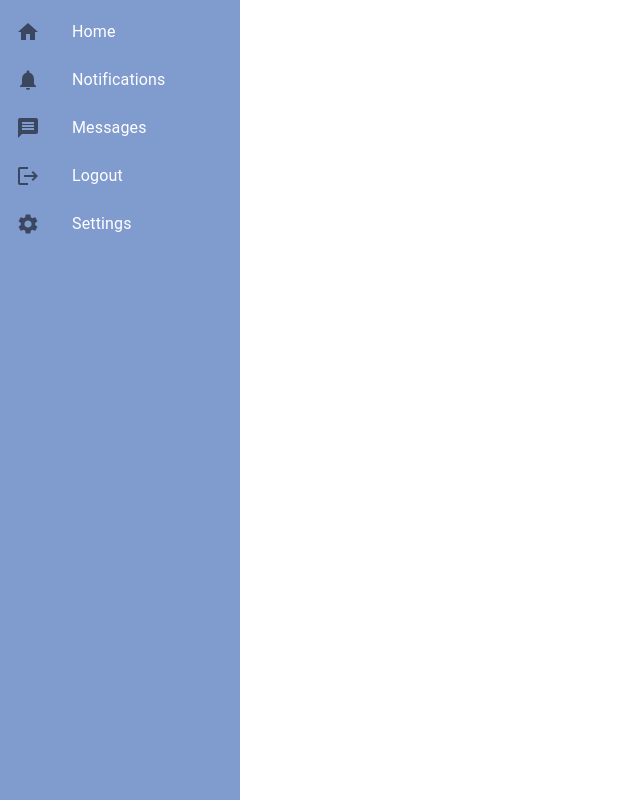
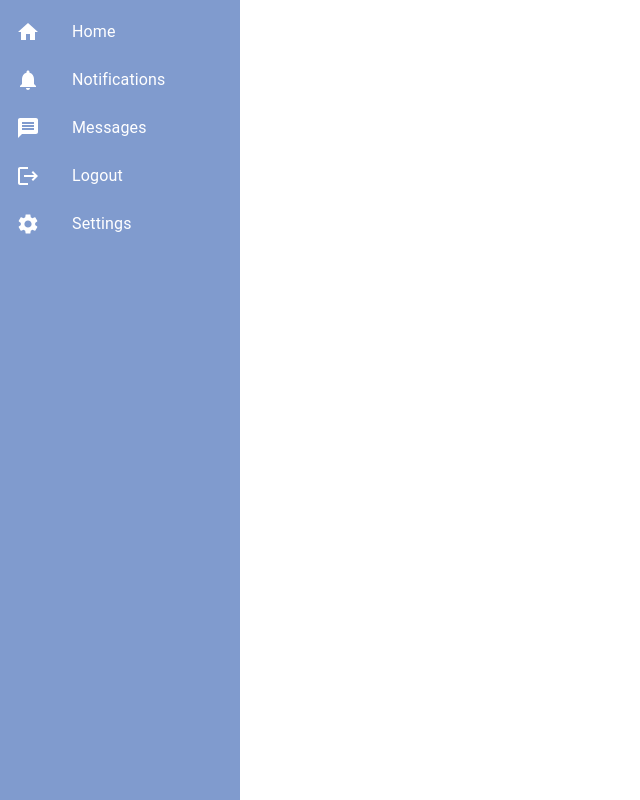
Before and after one commit to SoloSync/SoloSync, a React app: page /Homepage in a window 1280 px wide. Shown: the whole page, without its empty margins (0-640 px from the left). Built offline with nearby package versions, Linux system fonts and the light colour scheme.

Commit message:
NavBar updated with Links to each components

```diff
--- a/client/App.jsx
+++ b/client/App.jsx
@@ -3,12 +3,16 @@ import {Routes, Route} from 'react-router-dom'
 import NavBar from './NavBar';
 import Login from './Login';
 import SignUp from './SignUp';
+import Homepage from './Homepage';
 
 function App() {
   return (
-    <div>
-      <NavBar/>
-    </div>
+    <NavBar />
+    // <Routes>
+    //   <Route path='/Homepage' component={Homepage}/>
+    //   <Route path='/Login' component={Login}/>
+    //   <Route path='/SignUp' component={SignUp}/>
+    // </Routes>
   )
 }
 
--- /dev/null
+++ b/client/Homepage.jsx
@@ -0,0 +1,11 @@
+import React from 'react'
+
+function Homepage() {
+  return (
+    <div>
+
+    </div>
+  )
+}
+
+export default Homepage
--- a/client/Login.jsx
+++ b/client/Login.jsx
@@ -30,7 +30,7 @@ function Login() {
     <div id='loginPage'>
       <div id='loginTitle'>
         <h1>
-          Solo Sync Login
+          SoloSync Login
         </h1>
       </div>
       <div id='loginCard'>
--- a/client/NavBar.jsx
+++ b/client/NavBar.jsx
@@ -11,6 +11,7 @@ import Notifications from '@mui/icons-material/Notifications';
 import Message from '@mui/icons-material/Message';
 import Logout from '@mui/icons-material/Logout';
 import Settings from '@mui/icons-material/Settings';
+import {Link} from 'react-router-dom'
 
 
 function NavBar() {
@@ -18,47 +19,57 @@ function NavBar() {
     <div id='navBarContainer'>
       <Box sx={{width: '100%', maxWidth:'240px'}}>
         <nav aria-label='main mailbox folders'>
-          <List >
+          <List id='List'>
+            <Link to='/Homepage' class='Links'>
               <ListItem disablePadding>
                   <ListItemButton>
-                <ListItemIcon>
+                    <ListItemIcon style={{color:'white'}}>
                       <Home/>
                     </ListItemIcon>
                     <ListItemText>Home</ListItemText>
                   </ListItemButton>
               </ListItem>
+            </Link>
+            <Link to='/Login' class='Links'>
               <ListItem disablePadding>
                 <ListItemButton>
-                <ListItemIcon>
+                  <ListItemIcon style={{color:'white'}}>
                     <Notifications/>
                   </ListItemIcon>
                   <ListItemText>Notifications</ListItemText>
                 </ListItemButton>
               </ListItem>
+            </Link>
+            <Link to='/Messages' class='Links'>
               <ListItem disablePadding>
                 <ListItemButton>
-                <ListItemIcon>
+                  <ListItemIcon style={{color:'white'}}>
                     <Message />
                   </ListItemIcon>
                   <ListItemText>Messages</ListItemText>
                 </ListItemButton>
               </ListItem>
+            </Link>
+            <Link to='/Login' class='Links'>
               <ListItem disablePadding>
                 <ListItemButton>
-                <ListItemIcon>
+                  <ListItemIcon style={{color:'white'}}>
                     <Logout />
                   </ListItemIcon>
                   <ListItemText>Logout</ListItemText>
                 </ListItemButton>
               </ListItem>
+            </Link>
+            <Link to='/Settings' class='Links'>
               <ListItem disablePadding>
                 <ListItemButton>
-                <ListItemIcon>
+                  <ListItemIcon style={{color:'white'}}>
                     <Settings />
                   </ListItemIcon>
                   <ListItemText>Settings</ListItemText>
                 </ListItemButton>
               </ListItem>
+            </Link>
           </List>
         </nav>
       </Box>
--- a/client/style.css
+++ b/client/style.css
@@ -12,6 +12,7 @@
 #loginTitle {
   display:flex;
   justify-content: start;
+  margin: 30px;
 }
 
 #loginCard{
@@ -72,3 +73,8 @@
   margin: 0;
   color: white;
 }
+
+.Links {
+  text-decoration: none;
+  color: white;
+}
```
Also changed, not shown: client/SoloSyncLogo.png (added). Lines whose indentation alone changed are shown as unchanged.
